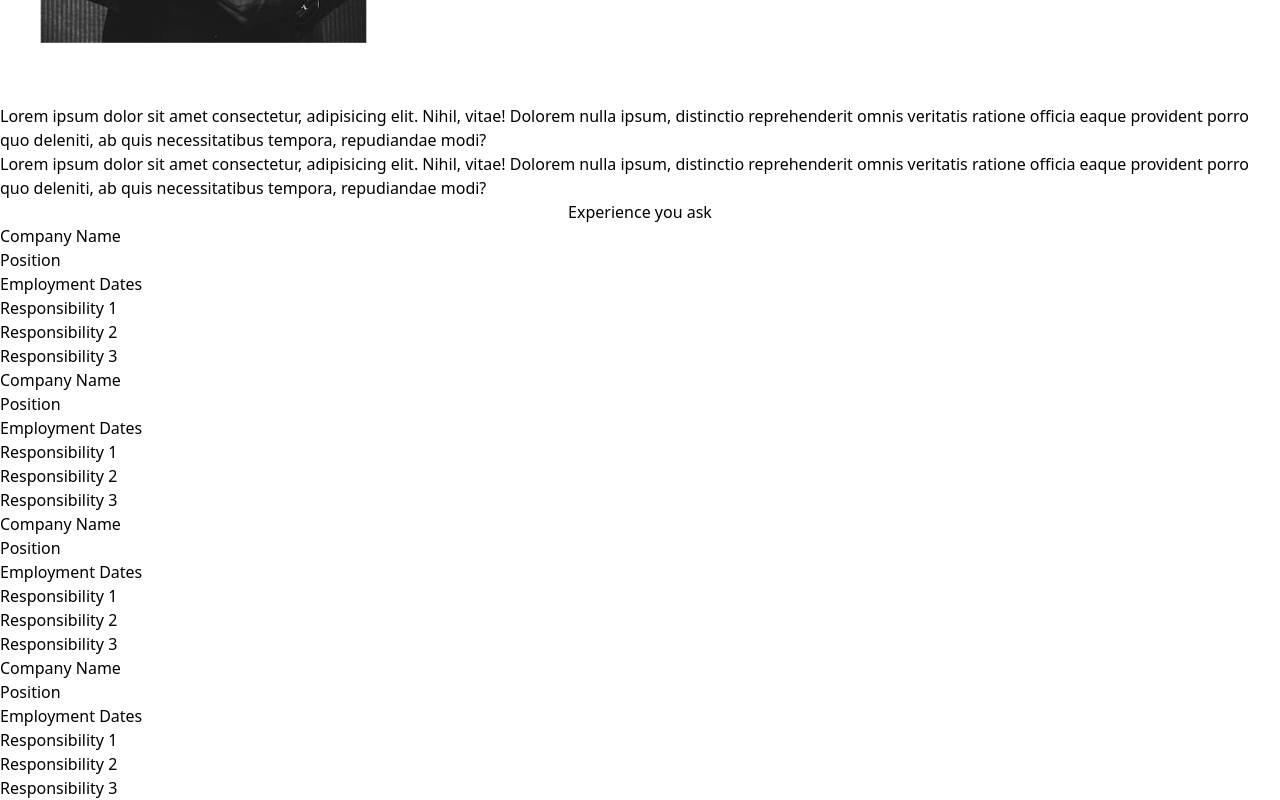
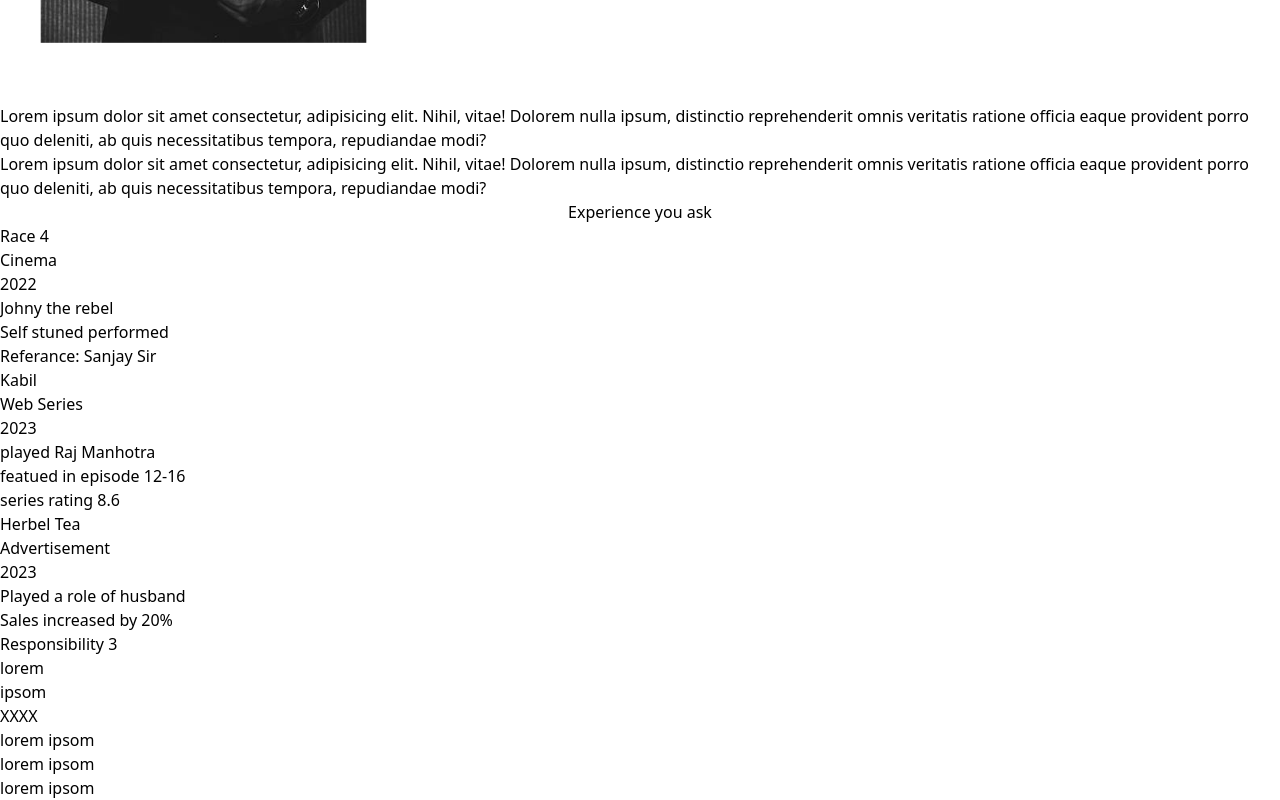
Before and after one commit to vipul-dixit-2004/samplePortfolio, a React (Vite) app: page / in a window 1280 px wide. Shown: the part 1148-1948 px from the top of the page. Built offline with nearby package versions, Linux system fonts and the light colour scheme.

Commit message:
edit experiences

```diff
--- a/src/components/Experience.jsx
+++ b/src/components/Experience.jsx
@@ -7,12 +7,12 @@ const Experience = () => {
         <center><h2 className="text-4xl font-bold mb-4">Experience you ask</h2></center>
         <div className="experience-container grid grid-cols-1 md:grid-cols-2 lg:grid-cols-3 gap-4">
           {experiences.map((experience, index) => (
-            <div key={index} className="experience-card bg-white/30  backdrop-blur-xl rounded-lg shadow-lg p-4">
-              <h3 className="text-2xl font-bold mb-2">{experience.company}</h3>
-              <p className="text-lg font-medium mb-2">{experience.position}</p>
+            <div key={index} className="experience-card bg-white/30  backdrop-blur-xl hover:scale-105 hover:bg-white/20 transition-all rounded-lg shadow-lg p-4">
+              <h3 className="text-2xl font-bold mb-2">{experience.movie}</h3>
+              <p className="text-lg font-medium mb-2">{experience.type}</p>
               <p className="text-lg font-medium mb-4">{experience.dates}</p>
               <ul className="list-disc pl-4">
-                {experience.responsibilities.map((responsibility, index) => (
+                {experience.characterPlayed.map((responsibility, index) => (
                   <li key={index} className="text-lg font-medium mb-2">{responsibility}</li>
                 ))}
               </ul>
@@ -26,43 +26,43 @@ const Experience = () => {
 
 const experiences = [
   {
-    company: 'Company Name',
-    position: 'Position',
-    dates: 'Employment Dates',
-    responsibilities: [
-      'Responsibility 1',
-      'Responsibility 2',
+    movie: 'Race 4',
+    type: 'Cinema',
+    dates: '2022',
+    characterPlayed: [
+      'Johny the rebel',
+      'Self stuned performed',
+      'Referance: Sanjay Sir',
+    ],
+  },
+  {
+    movie: 'Kabil',
+    type: 'Web Series',
+    dates: '2023',
+    characterPlayed: [
+      'played Raj Manhotra',
+      'featued in episode 12-16',
+      'series rating 8.6',
+    ],
+  },
+  {
+    movie: 'Herbel Tea',
+    type: 'Advertisement ',
+    dates: '2023',
+    characterPlayed: [
+      'Played a role of husband',
+      'Sales increased by 20%',
       'Responsibility 3',
     ],
   },
   {
-    company: 'Company Name',
-    position: 'Position',
-    dates: 'Employment Dates',
-    responsibilities: [
-      'Responsibility 1',
-      'Responsibility 2',
-      'Responsibility 3',
-    ],
-  },
-  {
-    company: 'Company Name',
-    position: 'Position',
-    dates: 'Employment Dates',
-    responsibilities: [
-      'Responsibility 1',
-      'Responsibility 2',
-      'Responsibility 3',
-    ],
-  },
-  {
-    company: 'Company Name',
-    position: 'Position',
-    dates: 'Employment Dates',
-    responsibilities: [
-      'Responsibility 1',
-      'Responsibility 2',
-      'Responsibility 3',
+    movie: 'lorem',
+    type: 'ipsom',
+    dates: 'XXXX',
+    characterPlayed: [
+      'lorem ipsom',
+      'lorem ipsom',
+      'lorem ipsom',
     ],
   },
 
```
